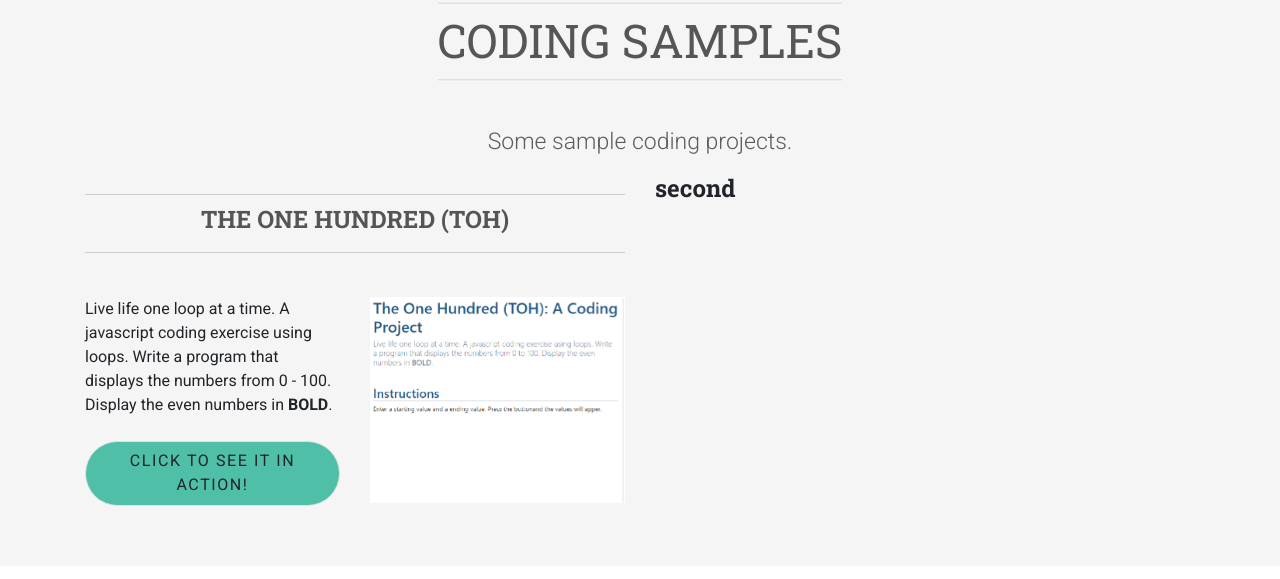
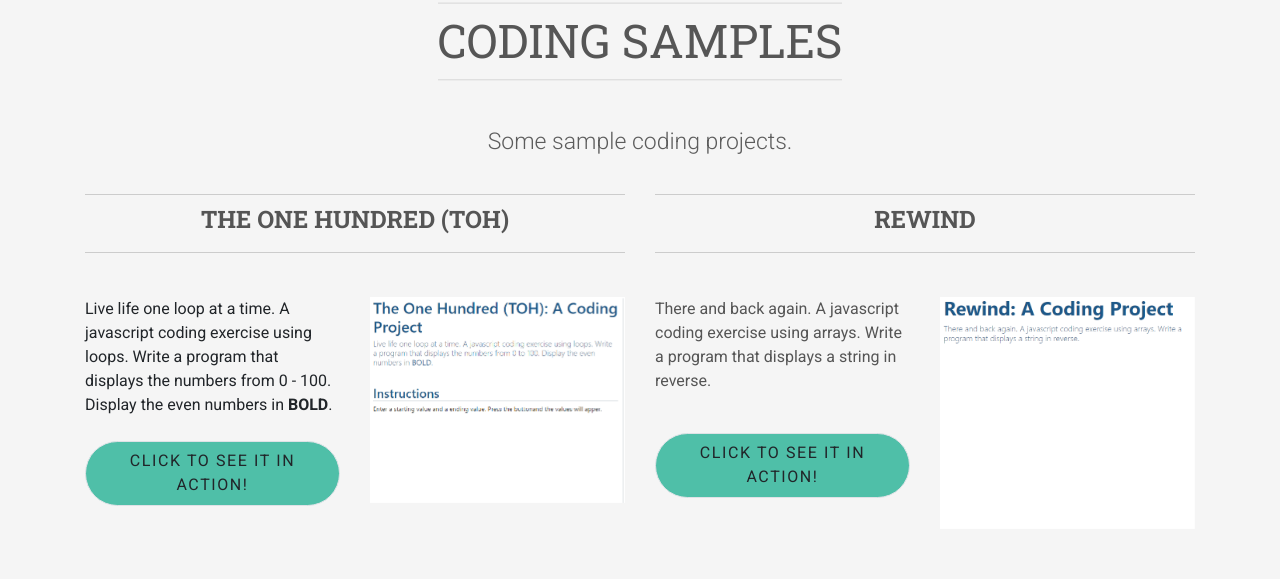
Before and after one commit to edwardgreenwood38/Portfolio, a plain HTML site: page index.html in a window 1280 px wide. Shown: the part 2905-3484 px from the top of the page. Drawn offline with nearby package versions, Linux system fonts and the light colour scheme.

Commit message:
added Rewind project

```diff
--- a/index.html
+++ b/index.html
@@ -230,7 +230,36 @@
             </div>
           </div>
           <div class="col-lg-6">
-            <h4>second</h4>
+            <header class="title d-flex justify-content-center">
+              <h4>Rewind</h4>
+            </header>
+
+            <div class="row">
+              <!-- description -->
+              <div class="col-6">
+                <p>There and back again. A javascript coding exercise using arrays. Write a program that displays a string in reverse.</p>
+                <a href="https://greenwood-rewind.netlify.app/" target="_blank" class="btn btn-primary border border-2 mt-4 rounded rounded-pill">Click to see it in action!</a>
+              </div>
+              <!-- sample view -->
+              <div class="col-6">
+                <div id="carouselTohSlidesOnly" class="carousel slide" data-ride="carousel">
+                  <div class="carousel-inner">
+                    <div class="carousel-item active">
+                        <img src="/img/Rewind/rewind-titlePNG.PNG" class="d-block w-100" alt="...">
+                    </div>
+                    <div class="carousel-item">
+                      <img src="/img/Rewind/rewind-desc.PNG" class="d-block w-100" alt="...">
+                    </div>
+                    <div class="carousel-item">
+                      <img src="/img/Rewind/rewind-output.PNG" class="d-block w-100" alt="...">
+                    </div>
+                    <div class="carousel-item">
+                      <img src="/img/Rewind/rewind-code.PNG" class="d-block w-100" alt="...">
+                    </div>
+                  </div>
+                </div>
+              </div>
+            </div>
           </div>
         </div>
 
```
Also changed, not shown: img/Rewind/rewind-code.PNG (added), img/Rewind/rewind-desc.PNG (added), img/Rewind/rewind-output.PNG (added), img/Rewind/rewind-titlePNG.PNG (added).
